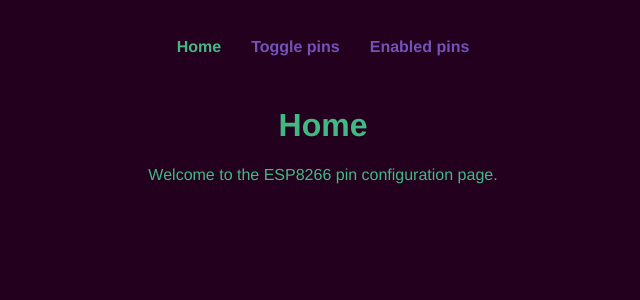
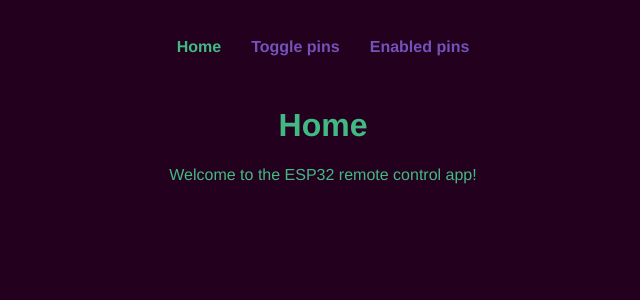
Before and after one commit to jorenchik/remote-firework-launcher, a Vue app in the folder architecture-ui/: page /#/ in a window 1280 px wide. Shown: the top 300 px of the page, without its empty margins (317-957 px from the left). Built offline with nearby package versions, Linux system fonts and the light colour scheme.

Commit message:
Changed message on the home page

```diff
--- a/architecture-ui/src/views/Home.vue
+++ b/architecture-ui/src/views/Home.vue
@@ -2,15 +2,12 @@
   <div class="home">
     <div>
       <h1>Home</h1>
-      <p>Welcome to the ESP8266 pin configuration page.</p>
+      <p>Welcome to the ESP32 remote control app!</p>
     </div>
   </div>
 </template>
 
-
-
 <script>
-
 export default {
   name: 'Home',
 }
```
